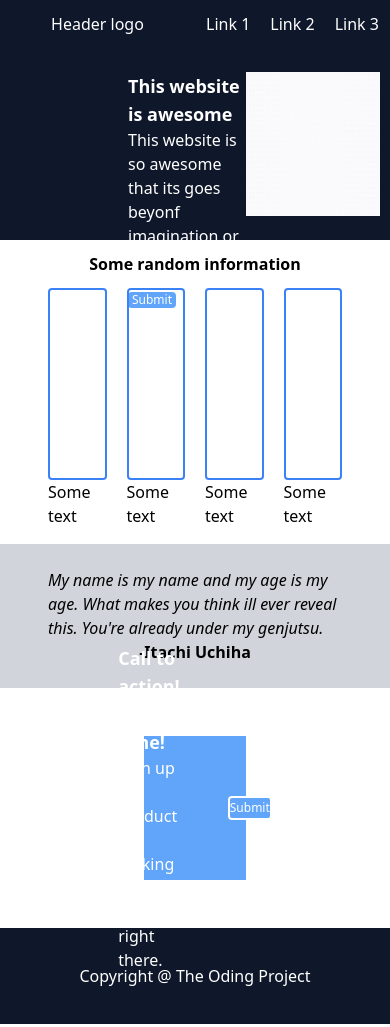
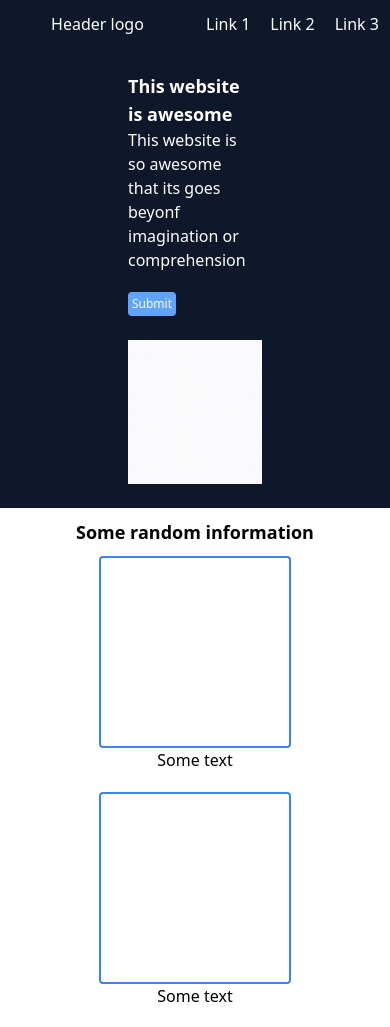
Before and after one commit to MichaelNchor/Tailwind-landing-page, a plain HTML site: page index.html in a window 390 px wide. Shown: the top 1027 px of the page. Drawn offline with nearby package versions, Linux system fonts and the light colour scheme.

Commit message:
Update on flex and responsiveness

```diff
--- a/index.html
+++ b/index.html
@@ -17,30 +17,30 @@
             <li>Link 3</li>
         </ul>
     </div>
-    <div class="flex flex-row items-center h-48 bg-slate-900 pt-6 pb-6 pl-32 pr-32">
-        <div class="flex flex-col basis-1/2 h-36 text-white">
+    <div class="flex flex-row flex-wrap items-center bg-slate-900 pt-6 pb-6 pl-32 pr-32">
+        <div class="flex flex-col basis-1/2 mb-6 text-white">
         <h1 class="font-bold text-lg">This website is awesome</h1>
         <p class="">This website is so awesome that its goes beyonf imagination or comprehension</p>
         <button type="submit" class="flex justify-center items-center bg-blue-400 w-12 h-6 rounded text-xs mt-5">Submit</button>
         </div>
         <img src="./images/image.jpg" class="basis-1/2 h-36"/>
     </div>
-    <div class="flex justify-center flex-row items-center h-12 font-bold">Some random information</div>
-    <div class="flex flex-row h-64 space-x-5 ml-12 mr-12">
-    <div class="flex flex-col basis-1/4">
-        <div class="border-2 border-blue-500 h-48 rounded"></div>
+    <div class="flex justify-center text-lg flex-row items-center h-12 font-bold">Some random information</div>
+    <div class="flex flex-row flex-wrap justify-center items-center gap-5 ml-12 mr-12 mb-12">
+    <div class="flex flex-col">
+        <div class="border-2 border-blue-500 w-48 h-48 rounded"></div>
         <p class="flex justify-center">Some text</p>
     </div>
-    <div class="flex flex-col basis-1/4">
-        <div class="border-2 border-blue-500 h-48 rounded"></div>
+    <div class="flex flex-col">
+        <div class="border-2 border-blue-500 w-48 h-48 rounded"></div>
         <p class="flex justify-center">Some text</p>
     </div>
-    <div class="flex flex-col basis-1/4">
-        <div class="border-2 border-blue-500 h-48 rounded"></div>
+    <div class="flex flex-col">
+        <div class="border-2 border-blue-500 w-48 h-48 rounded"></div>
         <p class="flex justify-center">Some text</p>
     </div>
-    <div class="flex flex-col basis-1/4">
-        <div class="border-2 border-blue-500 h-48 rounded"></div>
+    <div class="flex flex-col">
+        <div class="border-2 border-blue-500 w-48 h-48 rounded"></div>
         <p class="flex justify-center">Some text</p>
     </div>
     </div>
```
